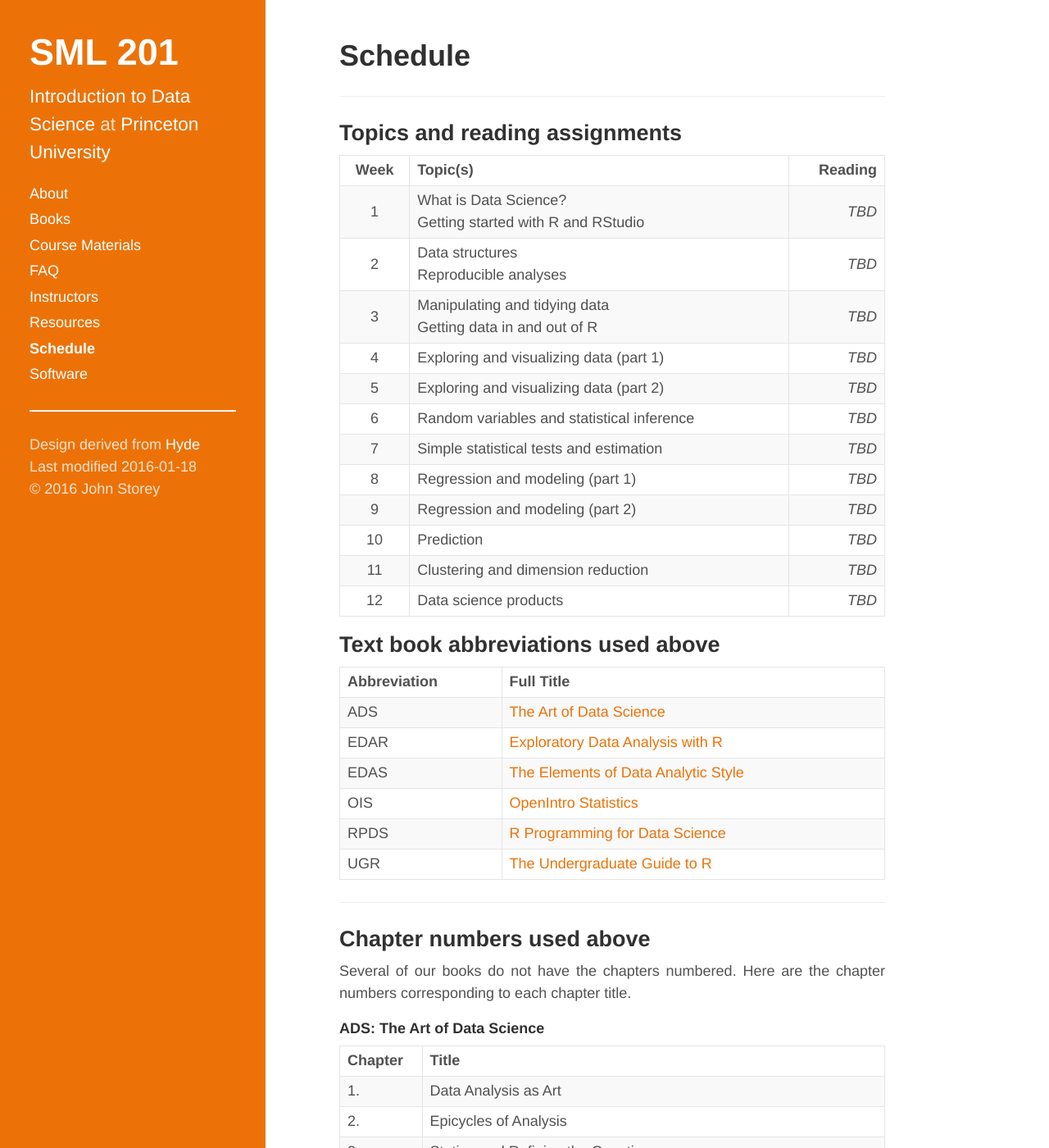
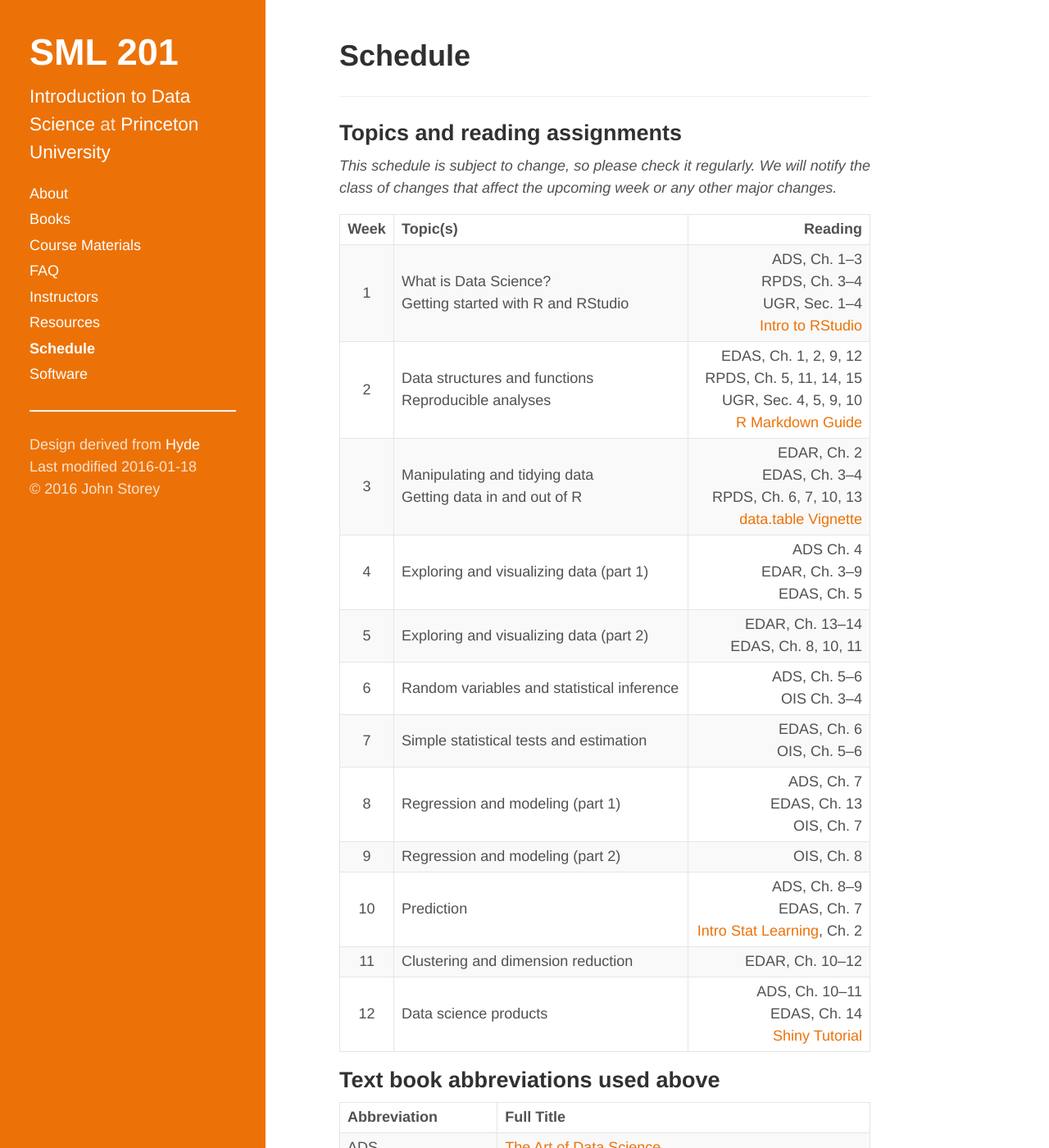
Before and after one commit to SML201/sml201.github.io, a Jekyll site: the page built from schedule.md, in a window 1280 px wide and 1400 px high. Shown: the whole window at 82% size. Built offline with Jekyll 4.4.1, drawn with Linux system fonts in a browser that asks for light colours.

Commit message:
schedule updates.

```diff
--- a/public/css/hyde.css
+++ b/public/css/hyde.css
@@ -123,7 +123,7 @@ a.sidebar-nav-item:focus {
 .content {
   padding-top:    2.5rem;
   padding-bottom: 4rem;
-  padding-right:  0rem;
+  padding-right:  1rem;
   text-align:     justify;
 }
 
--- a/schedule.md
+++ b/schedule.md
@@ -7,20 +7,22 @@ title: Schedule
 
 ## Topics and reading assignments
 
+*This schedule is subject to change, so please check it regularly.  We will notify the class of changes that affect the upcoming week or any other major changes.*
+
 |  Week  | Topic(s) | Reading |
 | :----: | -------- | ------: |
-| 1 | What is Data Science? <br> Getting started with R and RStudio | *TBD* |
-| 2 | Data structures <br> Reproducible analyses | *TBD* |
-| 3 | Manipulating and tidying data <br> Getting data in and out of R | *TBD* |
-| 4 | Exploring and visualizing data (part 1) | *TBD* |
-| 5 | Exploring and visualizing data (part 2) | *TBD* |
-| 6 | Random variables and statistical inference | *TBD* |
-| 7 | Simple statistical tests and estimation | *TBD* |
-| 8 | Regression and modeling (part 1) | *TBD* |
-| 9 | Regression and modeling (part 2) | *TBD* |
-| 10 | Prediction | *TBD* |
-| 11 | Clustering and dimension reduction | *TBD* |
-| 12 | Data science products | *TBD* |
+| 1 | What is Data Science? <br> Getting started with R and RStudio | ADS, Ch. 1--3 <br> RPDS, Ch. 3--4 <br> UGR, Sec. 1--4 <br> [Intro to RStudio](http://dss.princeton.edu/training/RStudio101.pdf) |
+| 2 | Data structures and functions <br> Reproducible analyses | EDAS, Ch. 1, 2, 9, 12 <br> RPDS, Ch. 5, 11, 14, 15 <br> UGR, Sec. 4, 5, 9, 10 <br> [R Markdown Guide](http://rmarkdown.rstudio.com)|
+| 3 | Manipulating and tidying data <br> Getting data in and out of R | EDAR, Ch. 2 <br> EDAS, Ch. 3--4 <br> RPDS, Ch. 6, 7, 10, 13 <br> [data.table Vignette](https://cran.r-project.org/web/packages/data.table/vignettes/datatable-intro.pdf) |
+| 4 | Exploring and visualizing data (part 1) | ADS Ch. 4 <br>  EDAR, Ch. 3--9 <br> EDAS, Ch. 5 |
+| 5 | Exploring and visualizing data (part 2) | EDAR, Ch. 13--14 <br> EDAS, Ch. 8, 10, 11 |
+| 6 | Random variables and statistical inference | ADS, Ch. 5--6 <br> OIS Ch. 3--4|
+| 7 | Simple statistical tests and estimation | EDAS, Ch. 6 <br> OIS, Ch. 5--6|
+| 8 | Regression and modeling (part 1) | ADS, Ch. 7 <br> EDAS, Ch. 13 <br> OIS, Ch. 7 |
+| 9 | Regression and modeling (part 2) | OIS, Ch. 8 |
+| 10 | Prediction | ADS, Ch. 8--9 <br> EDAS, Ch. 7 <br> [Intro Stat Learning](http://www-bcf.usc.edu/~gareth/ISL/ISLR%20Fourth%20Printing.pdf), Ch. 2 |
+| 11 | Clustering and dimension reduction | EDAR, Ch. 10--12 |
+| 12 | Data science products | ADS, Ch. 10--11 <br> EDAS, Ch. 14 <br> [Shiny Tutorial](http://shiny.rstudio.com/tutorial/) |
 
 
 ## Text book abbreviations used above
```
Also changed, not shown: public/images/cil.jpg (deleted), public/images/lsi.png (deleted).
